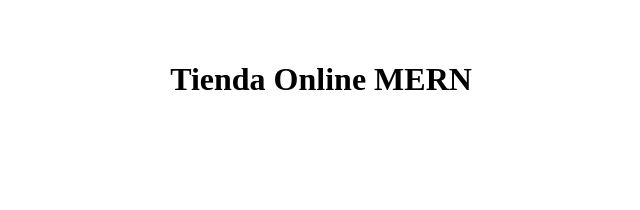
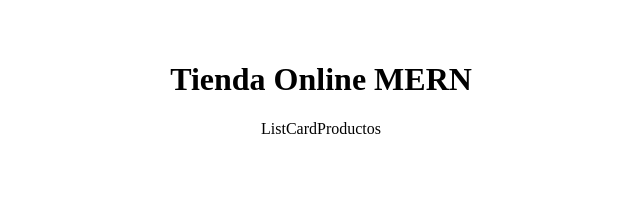
Before and after one commit to cmartinezpy/-Tienda-Online-MERN, a React (Vite) app: page / in a window 1280 px wide. Shown: the top 210 px of the page, without its empty margins (319-959 px from the left). Built offline with nearby package versions, Linux system fonts and the light colour scheme.

Commit message:
Cree un componente llamado listCardProducto dentro del directorio components

```diff
--- a/src/App.jsx
+++ b/src/App.jsx
@@ -1,5 +1,6 @@
 
 import './App.css'
+import { ListCardProductos } from './components/ListCardProductos'
 
 function App() {
 
@@ -7,6 +8,7 @@ function App() {
     <>
 
       <h1>Tienda Online MERN</h1>
+      <ListCardProductos />
 
     </>
   )
--- /dev/null
+++ b/src/components/ListCardProductos.jsx
@@ -0,0 +1,7 @@
+import React from 'react'
+
+export const ListCardProductos = () => {
+  return (
+    <div>ListCardProductos</div>
+  )
+}
```
